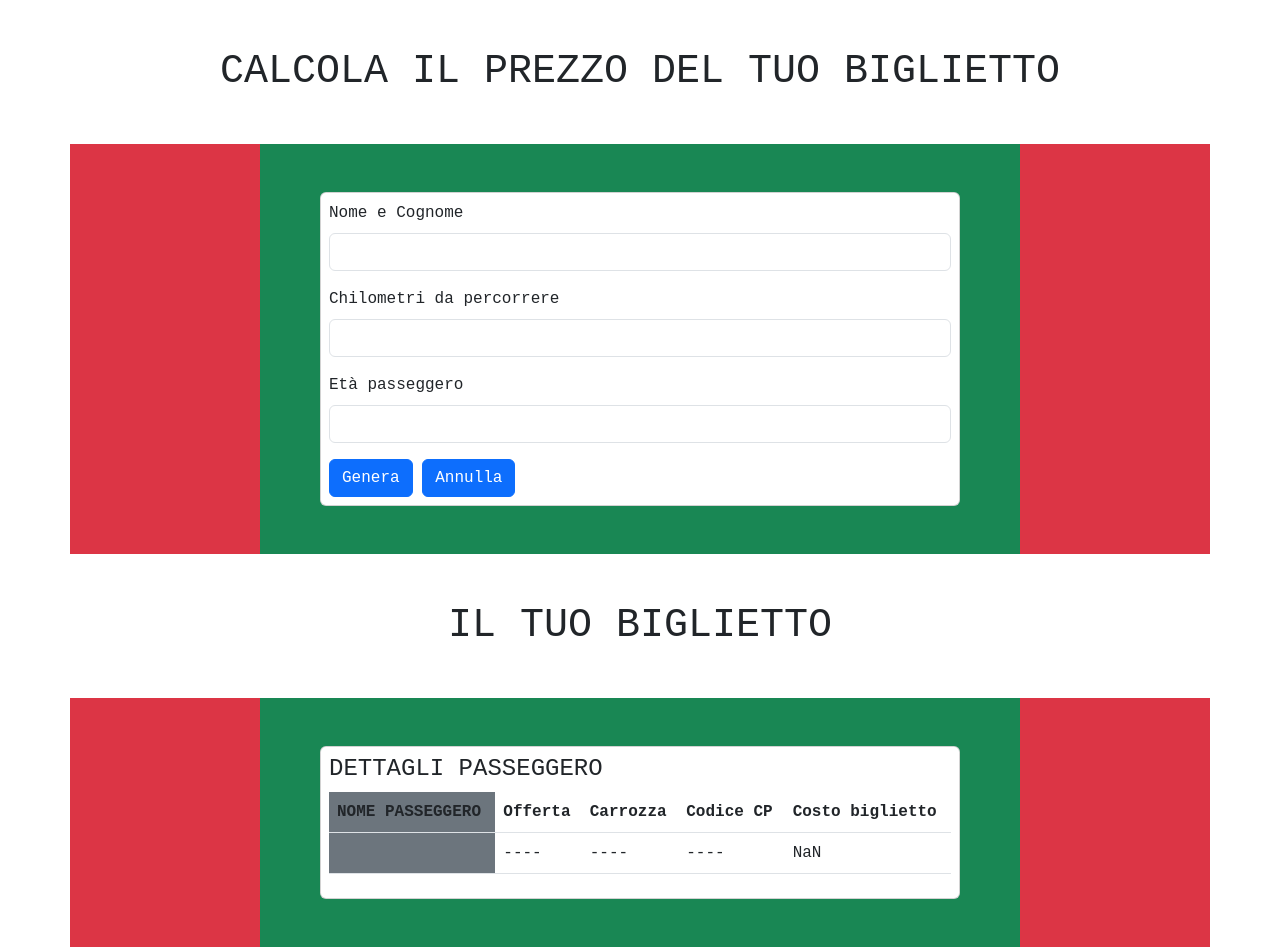
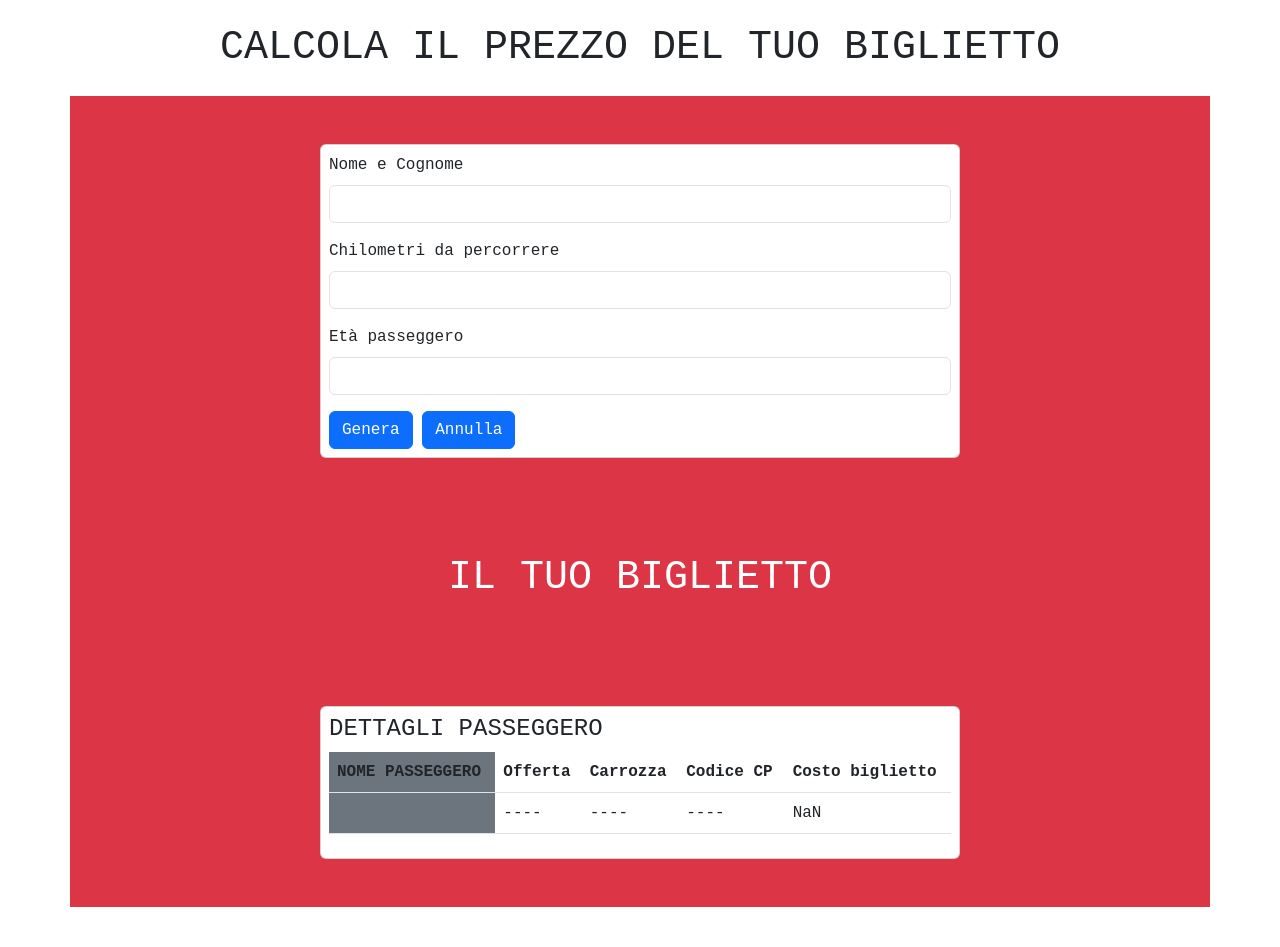
Before and after one commit to PietroFiori91/js-biglietto-treno-form, a plain HTML site: page index.html in a window 1280 px wide. Both pictures are taken after a click on the button "Genera". After the commit the page ends 907 px from the top, so only its background shows below. Drawn offline with nearby package versions, Linux system fonts and the light colour scheme.

Commit message:
d-none - toggle

```diff
--- a/index.html
+++ b/index.html
@@ -71,13 +71,13 @@
 
     <main>
 
-        <h1 class="my-5 text-center">CALCOLA IL PREZZO DEL TUO BIGLIETTO<span id="prezzofinale"></span></h1>
+        <h1 class="my-4 text-center">CALCOLA IL PREZZO DEL TUO BIGLIETTO<span id="prezzofinale"></span></h1>
 
         <div class="container bg-danger">
 
             <div class="row justify-content-center">
 
-                <div class="col-8 bg-success">
+                <div class="col-8">
 
                     <div class="card m-5 p-2">
                         <form>
@@ -105,13 +105,14 @@
 
         </div>
 
-        <h1 class="my-5 text-center">IL TUO BIGLIETTO<span id="tuobiglietto"></span></h1>
 
-        <div class="container bg-danger">
+        <div id="my-container" class="container bg-danger d-none container-biglietto">
+
+            <h1 class="text-center text-white py-5">IL TUO BIGLIETTO<span id="tuobiglietto"></span></h1>
 
             <div class="row justify-content-center">
 
-                <div class="col-8 bg-success">
+                <div class="col-8">
 
                     <div class="card m-5 p-2">
                         <h4>DETTAGLI PASSEGGERO</h4>
--- a/js/main.js
+++ b/js/main.js
@@ -49,6 +49,8 @@ const btnGenera = document.querySelector(".btn-genera");
 btnGenera.addEventListener("click", function() {
     console.log("click");
 
+    document.getElementById("my-container").classList.toggle('d-none');
+
     const username = usernameInputElement.value;
     const km = parseInt(kmInputElement.value);
     const età = parseInt(etàInputElement.value);
@@ -80,3 +82,7 @@ btnGenera.addEventListener("click", function() {
     const finalPrice = (prezzoBiglietto - sconto).toFixed(2);
     console.log("Prezzo del biglietto: " + finalPrice + " Euro");
 });
+
+// if (kmInputElement <= 0) {
+//     alert("Inserire numero di chilometri maggiori di 0");
+//   }
```
